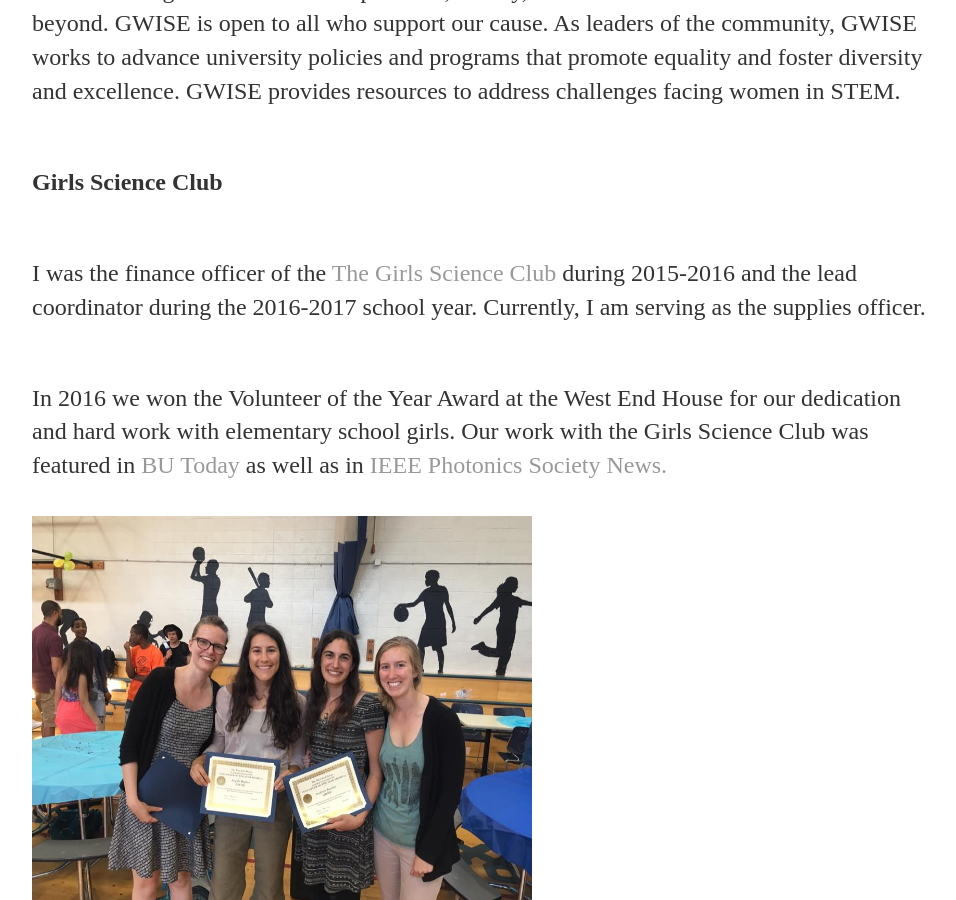
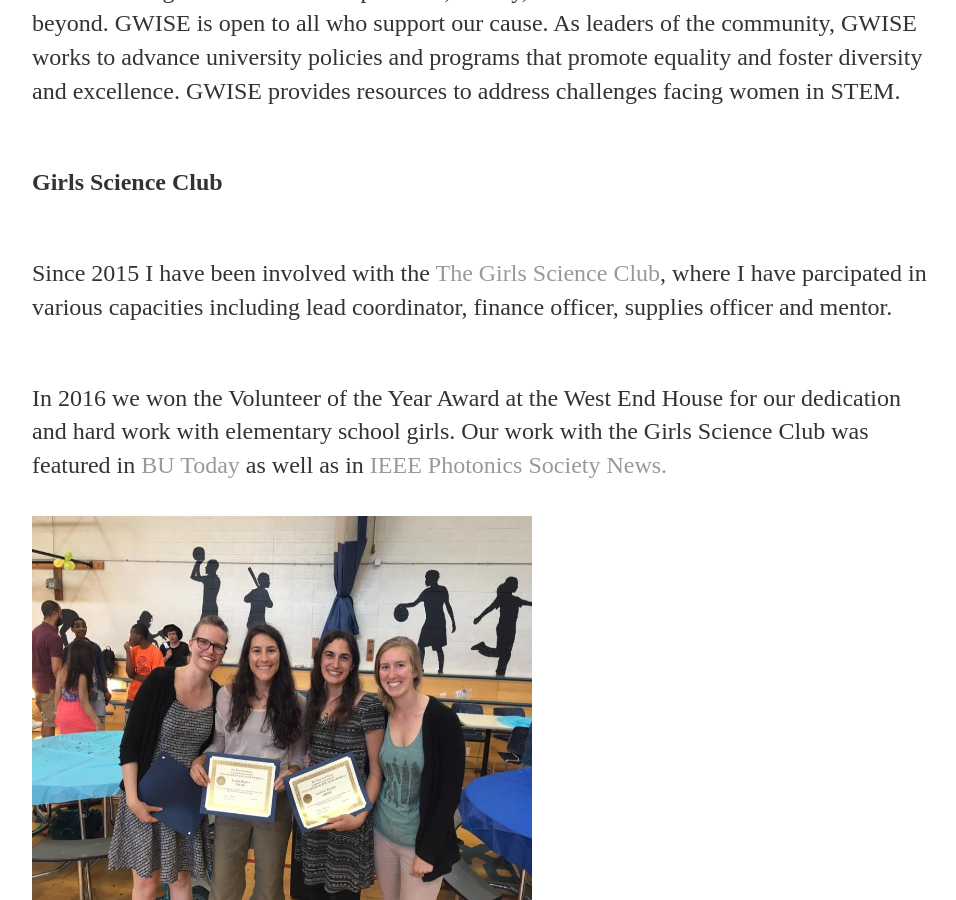
Before and after one commit to rkstan/rkstan.github.io, a Jekyll site: the page built from outreach/index.html, in a window 1280 px wide and 900 px high, scrolled down 679 px. Shown: the whole window, without its empty margins (160-1116 px from the left). Built offline with Jekyll 4.4.1, drawn with Linux system fonts in a browser that asks for light colours.

Commit message:
added info about Girl Science Club

```diff
--- a/outreach/index.html
+++ b/outreach/index.html
@@ -15,7 +15,7 @@ title: Outreach
 			<br>
 			<p><b> Girls Science Club </b><br>
 			<br>
-			<p>I was the finance officer of the <a href="https://sciencegirlsclub.wordpress.com/">The Girls Science Club</a> during 2015-2016 and the lead coordinator during the 2016-2017 school year. Currently, I am serving as the supplies officer. <br>
+			<p> Since 2015 I have been involved with the <a href="https://sciencegirlsclub.wordpress.com/">The Girls Science Club</a>, where I have parcipated in various capacities including lead coordinator, finance officer, supplies officer and mentor. <br>
 			<br>
 		        <p>In 2016 we won the Volunteer of the Year Award at the West End House for our dedication and hard work with elementary school girls. Our work with the Girls Science Club was featured in <a href="http://www.bu.edu/today/2017/science-club-for-girls/">BU Today</a> as well as in <a href="https://www.photonicssociety.org/images/files/publications/Newsletter/Feb_2017_PDF.pdf#page=32"> IEEE Photonics Society News.</a><br>
 			<br>
```
